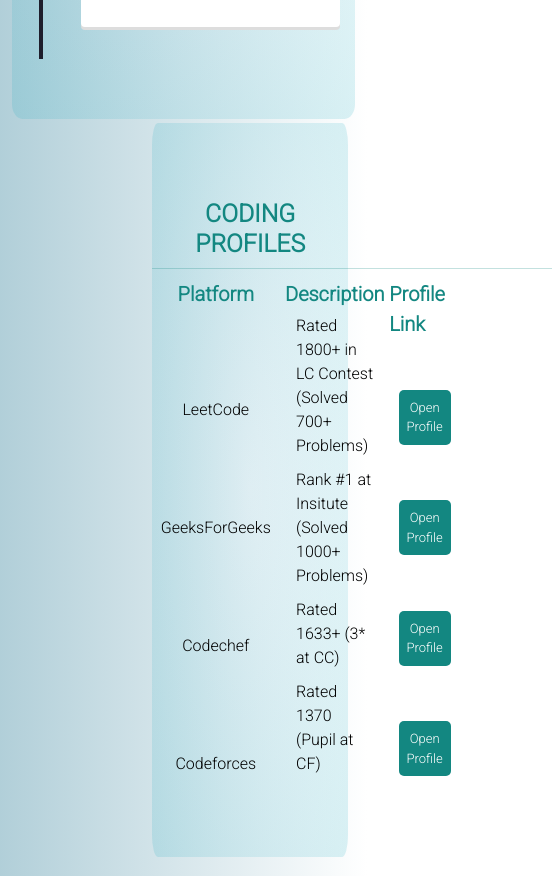
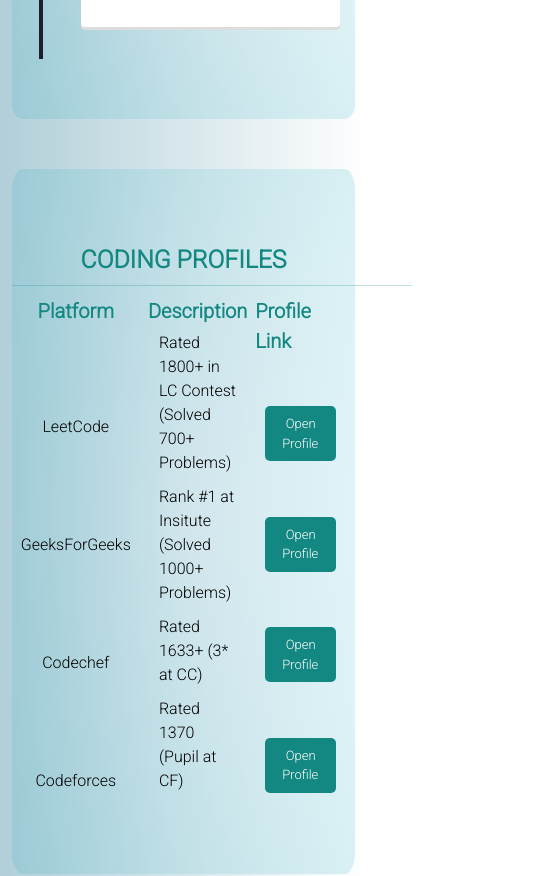
Before and after one commit to krishna6431/my-portfolio-website, a React (Create React App) app in the folder frontend/: page / in a window 390 px wide. Shown: the part 7660-8536 px from the top of the page, 552 px wide, since content can reach past the window. Built offline with nearby package versions, Linux system fonts and the light colour scheme.

Commit message:
fixed overflowed div of coding profile

```diff
--- a/frontend/src/pages/Coding/Coding.css
+++ b/frontend/src/pages/Coding/Coding.css
@@ -61,3 +61,17 @@
   color: white;
   text-decoration: none;
 }
+
+@media (max-width: 600px) {
+  .coding {
+    margin: 0;
+    padding: 0;
+    margin-top: 50px;
+  }
+  .project hr {
+    width: 280px;
+  }
+  /* .project .card {
+    margin-top: 30px;
+  } */
+}
```
